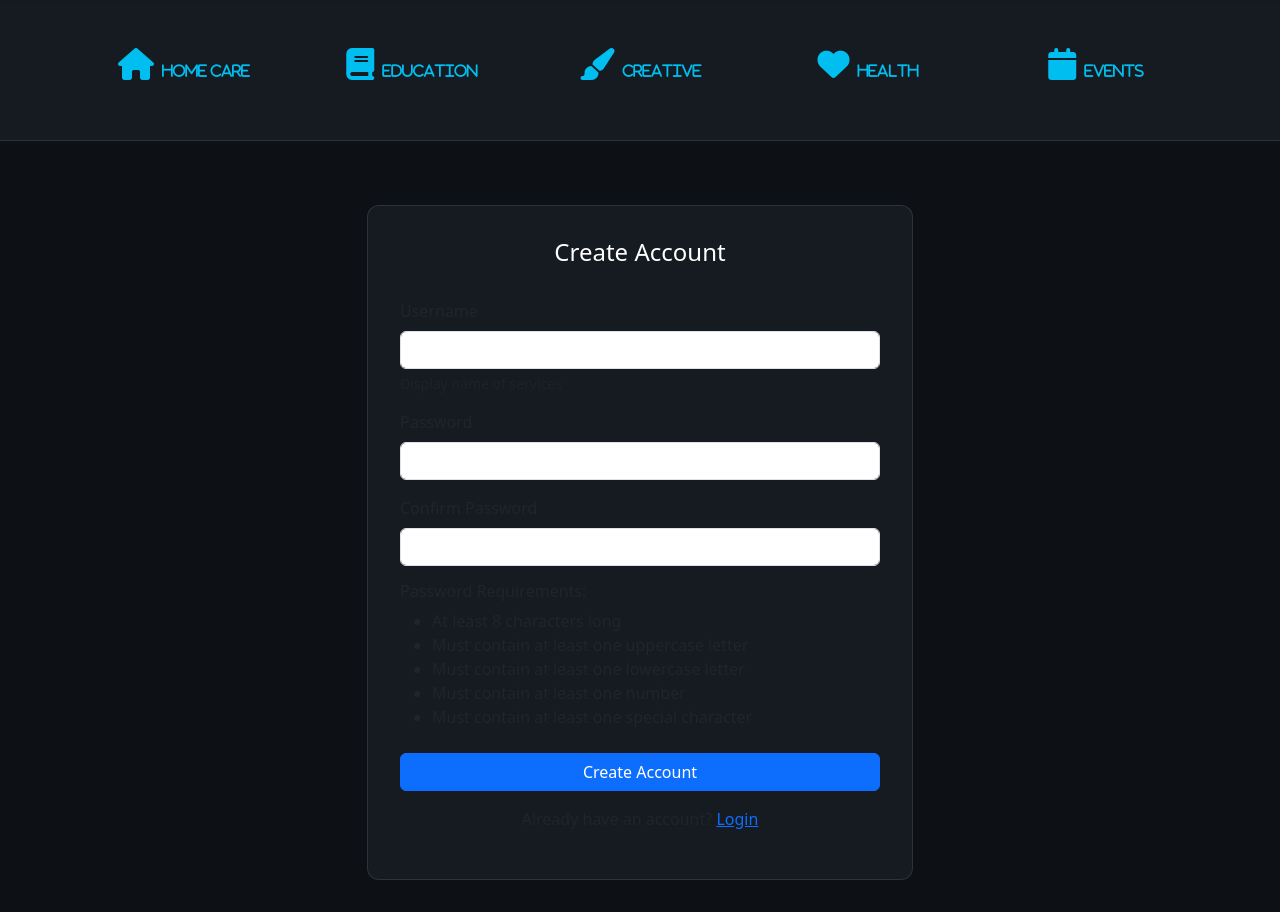
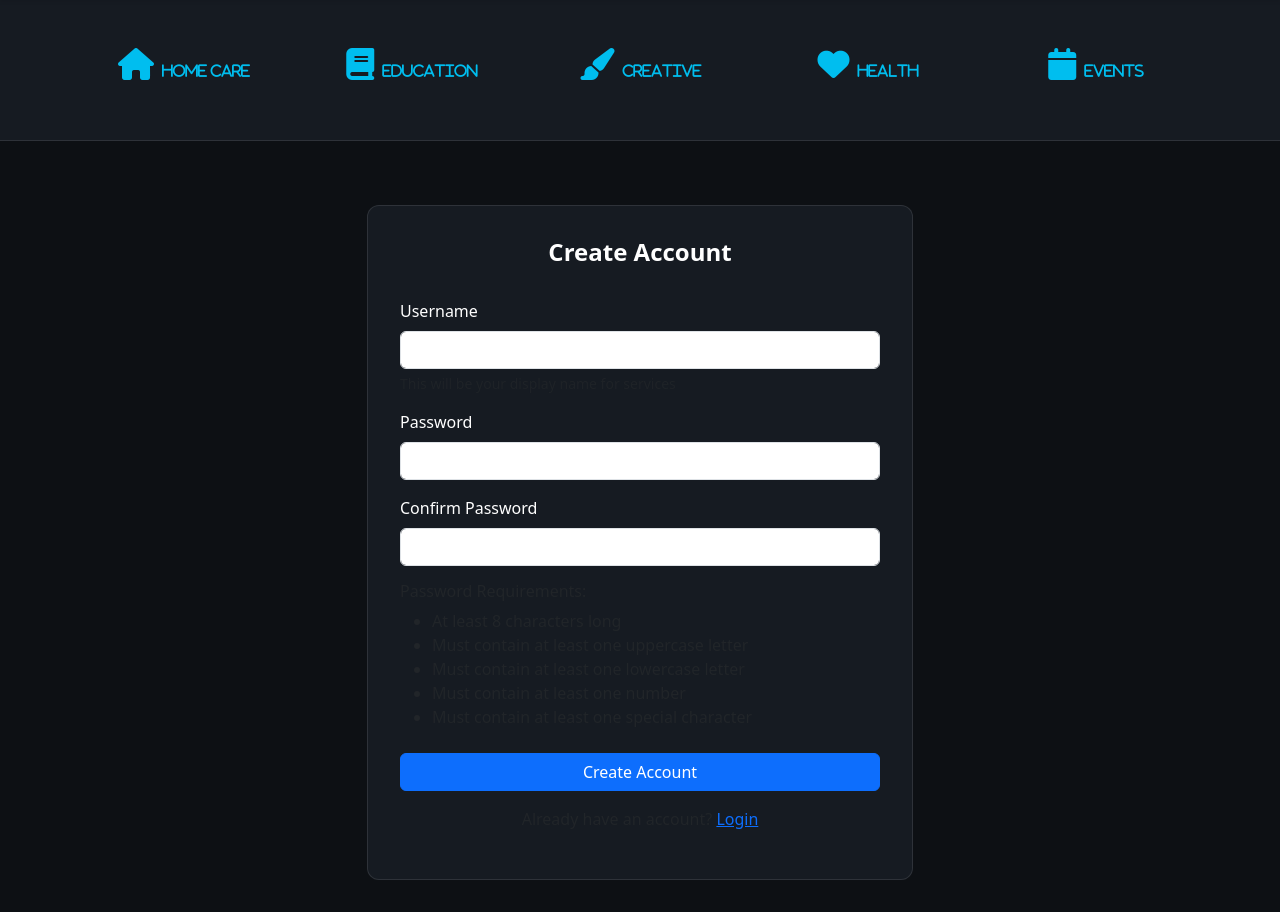
Before and after one commit to onur-CK/SkillFlow, a Django app: template skillflow/templates/sign-up.html in a window 1280 px wide. Shown: the part 57-969 px from the top of the page. Run offline with Django 5.2, Linux system fonts and the light colour scheme; the template is opened without the code that fills it, so the values that code supplies are empty.

Commit message:
add margin and white color for our form label

```diff
--- a/skillflow/static/css/styles.css
+++ b/skillflow/static/css/styles.css
@@ -225,5 +225,14 @@ body {
     color: white;
     text-align: center;
     margin-bottom: 2rem;
-    font-weight: 500;
+    font-weight: 600;
 }
+
+.form-label {
+    color: white;
+    margin-bottom: 0.5rem;
+}
+
+.custom-input {
+
+}
--- a/skillflow/templates/sign-up.html
+++ b/skillflow/templates/sign-up.html
@@ -109,7 +109,7 @@
                             <div class="mb-3">
                                 <label for="username" class="form-label">Username</label>
                                 <input type="text" class="form-control custom-input" id="username" required />
-                                <div class="form-text">Display name of services</div>
+                                <div class="form-text">This will be your display name for services</div>
                             </div>
                             <div class="mb-3">
                                 <label for="password" class="form-label">Password</label>
```
